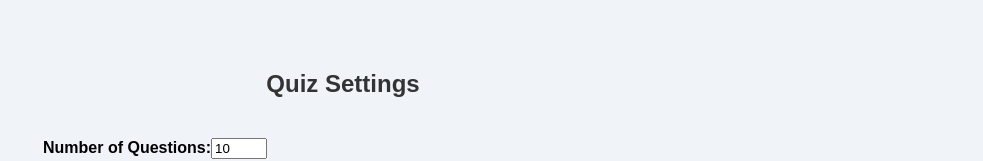
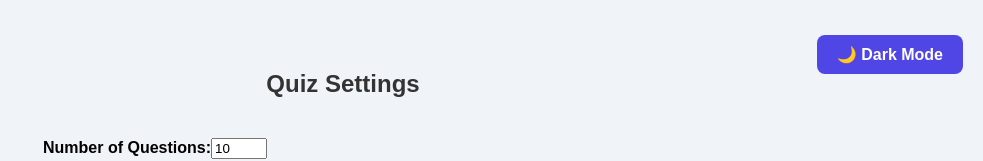
Before and after one commit to Arquid/quiz-game-app, a React (Vite) app: page / in a window 1280 px wide. Shown: the top 161 px of the page, without its empty margins (297-1280 px from the left). Built offline with nearby package versions, Linux system fonts and the light colour scheme; no server answers.

Commit message:
Darkmode added

```diff
--- a/src/App.jsx
+++ b/src/App.jsx
@@ -1,10 +1,18 @@
-import React from "react";
+import React, { useState } from "react";
 import Quiz from "./components/Quiz";
 import "./stylesheets/app.scss";
 
 function App() {
+  const [darkMode, setDarkMode] = useState(false);
+
   return (
-    <div className="app">
+    <div className={`app ${darkMode ? "dark" : ""}`}>
+      <button
+        className="theme-toggle"
+        onClick={() => setDarkMode((prev) => !prev)}
+      >
+        {darkMode ? "☀️ Light Mode" : "🌙 Dark Mode"}
+      </button>
       <Quiz />
     </div>
   );
--- a/src/stylesheets/app.scss
+++ b/src/stylesheets/app.scss
@@ -4,3 +4,58 @@ body {
   margin: 0;
   padding: 0;
 }
+
+.app {
+  min-height: 100vh;
+  display: flow-root;
+  transition: background-color 0.3s;
+}
+
+.theme-toggle {
+  position: fixed;
+  top: 20px;
+  right: 20px;
+  background-color: #4f46e5;
+  color: #fff;
+  border: none;
+  border-radius: 8px;
+  padding: 10px 20px;
+  font-weight: bold;
+  cursor: pointer;
+  z-index: 10;
+}
+
+.app.dark {
+  background-color: #121212;
+
+  .quiz-container,
+  .settings,
+  .result {
+    background-color: #1e1e1e;
+    color: #f0f0f0;
+    box-shadow: 0 8px 20px rgba(0, 0, 0, 0.5);
+  }
+
+  h1, h2 {
+    color: #f0f0f0;
+  }
+
+  .settings select {
+    background-color: #2a2a2a;
+    color: #f0f0f0;
+    border-color: #444;
+  }
+
+  .progress-container .progress {
+    background: #333;
+  }
+
+  .error {
+    color: #f87171;
+  }
+
+  .loading,
+  .category-error {
+    color: #ccc;
+  }
+}
```
